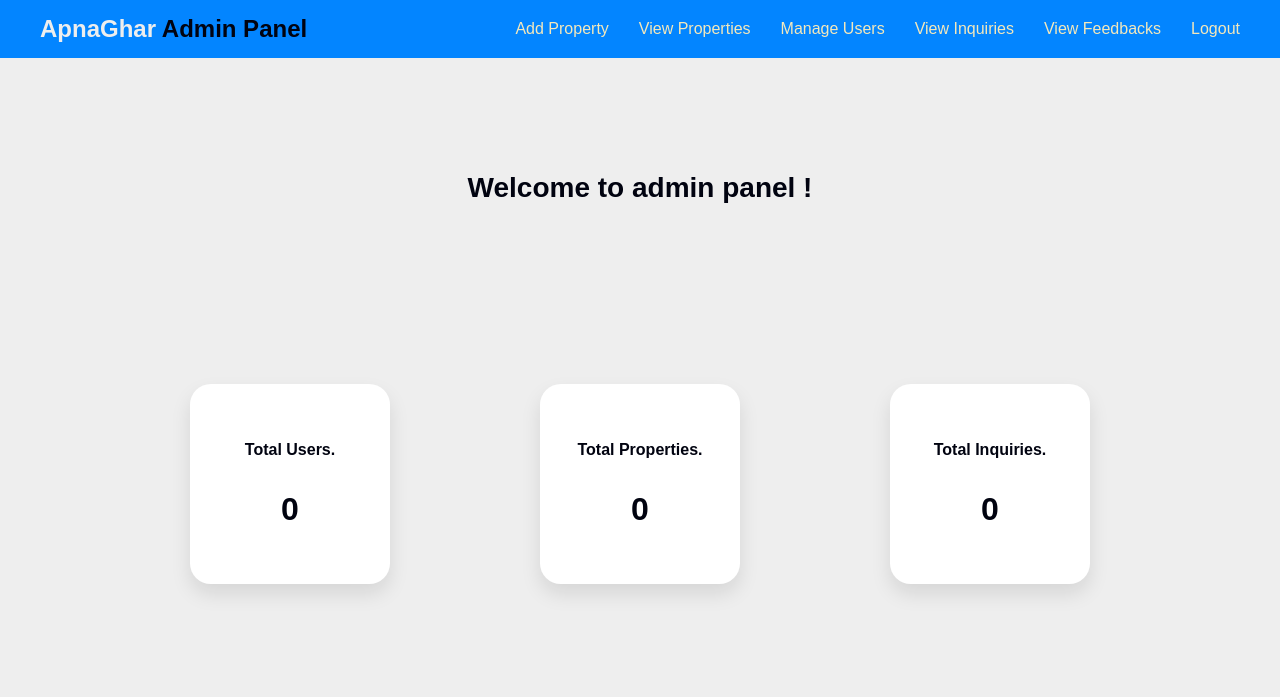
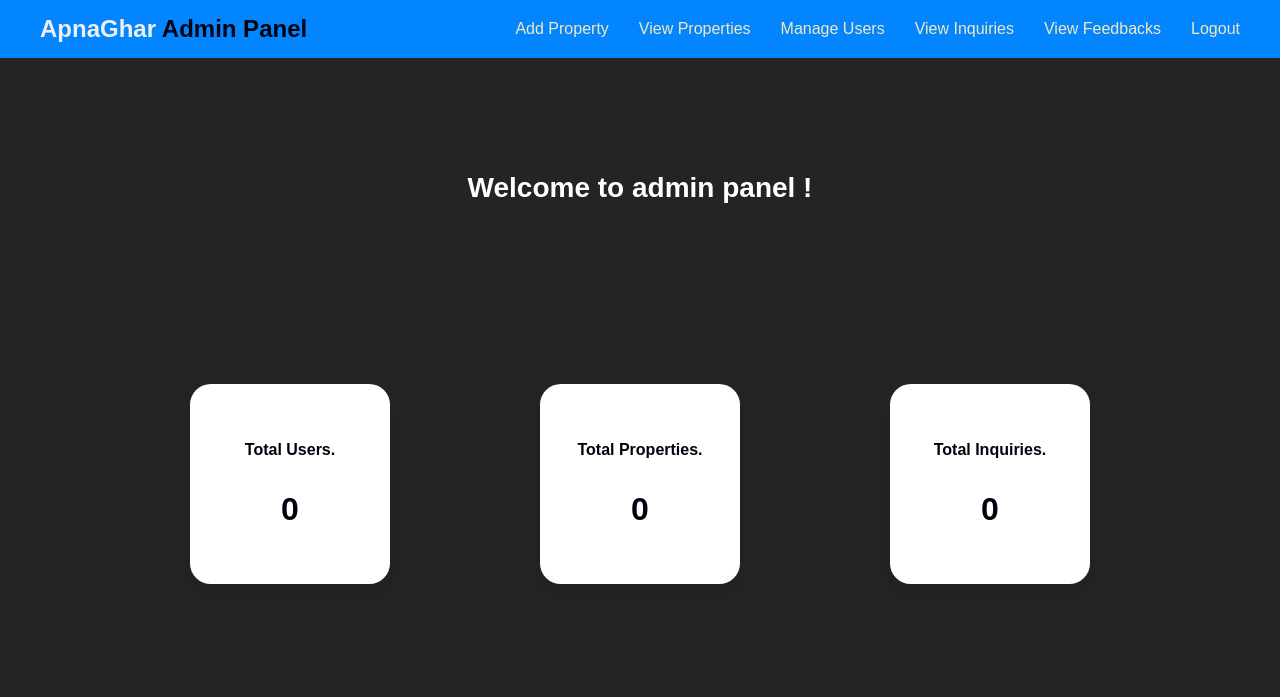
Before and after one commit to vasimkatiya/ApnaGhar, a PHP site: page /admin.php in a window 1280 px wide. Shown: the top 697 px of the page. Run offline with PHP 8.4, Linux system fonts and the light colour scheme; the visitor is signed in with stand-in values (Sample User, id 1); data that the repository does not hold is empty.

Commit message:
style modification

```diff
--- a/admin/css/addpro.css
+++ b/admin/css/addpro.css
@@ -6,7 +6,7 @@
 }
 
 body{
-    background: #f4f6f9;
+   background: #242424;
 }
 
 .form-con{
@@ -16,13 +16,13 @@ body{
     background: #fff;
     padding: 2rem;
     border-radius: 12px;
-    box-shadow: 0 10px 25px rgba(0,0,0,.12);
+    box-shadow: 0 10px 25px rgba(255, 255, 255, 0.201);
 }
 
 .form-con h1{
     text-align: center;
     margin-bottom: 2rem;
-    color: #333;
+    color: #161616;
 }
 
 form{
--- a/admin/css/admin.css
+++ b/admin/css/admin.css
@@ -4,6 +4,10 @@
     padding: 0;
     box-sizing: border-box;
     font-family: Arial, Helvetica, sans-serif;
+}
+
+body {
+     background-color:#242424;
 }
 
 main{
@@ -13,7 +17,11 @@ main{
     justify-content: space-around;
     flex-direction: column;
     align-items: center;
-    background-color: #eeeeee;
+    background-color: #242424;
+}
+
+h2{
+    color: #fff;
 }
 
 .con{
--- a/admin/css/card.css
+++ b/admin/css/card.css
@@ -7,7 +7,7 @@
 }
 
 body{
-    background: #f5f5f5;
+    background: #242424;
 }
 
 main{
@@ -21,7 +21,7 @@ main{
 }
 
 main h2{
-    color: #333;
+    color: #e4e4e4;
 }
 
 .con{
@@ -38,7 +38,7 @@ main h2{
     background: #fff;
     border-radius: 12px;
     overflow: hidden;
-    box-shadow: 0 10px 20px rgba(0,0,0,.1);
+    box-shadow: 0 10px 20px rgba(255, 255, 255, 0.2);
     transition: .3s;
 }
 
--- a/admin/css/feedback.css
+++ b/admin/css/feedback.css
@@ -6,7 +6,7 @@
 }
 
 body{
-    background:#f5f5f5;
+    background:#242424;
 }
 
 main{
@@ -20,7 +20,7 @@ main{
 }
 
 main h2{
-    color:#333;
+    color:#e7e7e7;
     text-transform:capitalize;
 }
 
@@ -41,7 +41,7 @@ main h2{
     display:flex;
     flex-direction:column;
     gap:.9rem;
-    box-shadow:0 10px 18px rgba(0,0,0,.1);
+    box-shadow:0 10px 18px rgba(255, 255, 255, 0.2);
     transition:.3s ease;
 }
 
--- a/admin/css/inquiry.css
+++ b/admin/css/inquiry.css
@@ -6,7 +6,7 @@
 }
 
 body{
-    background: #f5f5f5;
+    background: #242424;
 }
 
 main{
@@ -20,7 +20,7 @@ main{
 }
 
 main h2{
-    color: #333;
+    color: #eeeeee;
     text-transform: capitalize;
 }
 
@@ -41,7 +41,7 @@ main h2{
     display: flex;
     flex-direction: column;
     gap: .8rem;
-    box-shadow: 0 10px 18px rgba(0,0,0,.1);
+    box-shadow: 0 10px 18px rgba(255, 255, 255, 0.2);
     transition: .3s ease;
 }
 
--- a/admin/css/manageuser.css
+++ b/admin/css/manageuser.css
@@ -6,7 +6,7 @@
 }
 
 body{
-    background: #f5f5f5;
+    background: #242424;
 }
 
 main{
@@ -20,7 +20,7 @@ main{
 }
 
 main h1{
-    color: #333;
+    color: #e0e0e0;
     text-transform: capitalize;
 }
 
@@ -41,7 +41,7 @@ main h1{
     display: flex;
     flex-direction: column;
     gap: .8rem;
-    box-shadow: 0 10px 18px rgba(0,0,0,.1);
+    box-shadow: 0 10px 18px rgba(255, 255, 255, 0.2);
     transition: .3s ease;
 }
 
--- a/admin/db.php
+++ b/admin/db.php
@@ -8,6 +8,7 @@ $password = '';
 
 $conn = mysqli_connect($host, $username, $password, $dbname);
 
+
 if (!$conn) {
     die("Connection failed: " . mysqli_connect_error());
 }
--- a/admin/manageUsers.php
+++ b/admin/manageUsers.php
@@ -34,6 +34,7 @@ if (!isset($_SESSION['user_id'])) {
                 <li><a href="viewProperties.php">View Properties</a></li>
                 <li><a href="manageUsers.php">Manage Users</a></li>
                 <li><a href="viewInquires.php">View Inquiries</a></li>
+                <li><a href="viewFeed.php">View Feedbacks</a></li>
                 <li><a href="logout.php">Logout</a></li>
             </ul>
             <ul class="nav2">
@@ -41,6 +42,7 @@ if (!isset($_SESSION['user_id'])) {
                 <li><a href="viewProperties.php">View Properties</a></li>
                 <li><a href="manageUsers.php">Manage Users</a></li>
                 <li><a href="viewInquires.php">View Inquiries</a></li>
+                <li><a href="viewFeed.php">View Feedbacks</a></li>
                 <li><a href="logout.php">Logout</a></li>
             </ul>
         </nav>
--- a/client/css/card.css
+++ b/client/css/card.css
@@ -36,10 +36,11 @@ main{
     min-height: 400px;
     /* z-index: 3; */
     cursor: pointer;
-    background: #fff;
+    background: #1f2937;
     /* margin: 20px; */
     justify-content: center;
     align-items: center;
+    color: #fff;
     border-radius: 10px;
     box-shadow: 0 10px 15px rgba(0,0,0,0.1);
     transition: 0.5s;
--- a/client/css/index.css
+++ b/client/css/index.css
@@ -82,7 +82,8 @@ h2{
     /* margin: auto; */
     text-align: center;
     padding: 2rem 1.1rem;
-    background-color: #fff;
+    color: #fff;
+    background: #1f2937;
     box-shadow: 0 10px 20px rgba(0, 0, 0, 0.353);
     border-radius: 1.2rem;
 }
@@ -123,8 +124,6 @@ h2{
 
  .con > div:hover {
     transition: .6s;
-    background-color: #bcbcbc;
-
         transform: translateY(-8px);
     box-shadow: 0 18px 28px rgba(0,0,0,.18);
 }
--- a/client/db.php
+++ b/client/db.php
@@ -8,6 +8,7 @@ $password = '';
 
 $conn = mysqli_connect($host, $username, $password, $dbname);
 
+
 if (!$conn) {
     die("Connection failed: " . mysqli_connect_error());
 }
--- a/client/login.php
+++ b/client/login.php
@@ -63,7 +63,7 @@
         $email = $_POST['email'];
         $password = $_POST['password'];
 
-        $result = mysqli_query($conn, "SELECT * FROM users WHERE email = '$email' AND role = 'user'");
+        $result = mysqli_query($conn, "SELECT * FROM users WHERE email = '$email' AND role != 'admin'");
 
         $user = mysqli_fetch_assoc($result);
 
```
Also changed, not shown: client/css/form.css (+5 -5 lines), client/js/home.js (+9 -17 lines), client/js/rent.js (+9 -16 lines), client/js/sale.js (+10 -16 lines), client/js/searchData.js (+6 -21 lines), uploads/1783109376_6a48170013d26.jpg (added), uploads/1783109499_6a48177bbe0f2.jpeg (added), uploads/940267228476480664.jpg (added).
